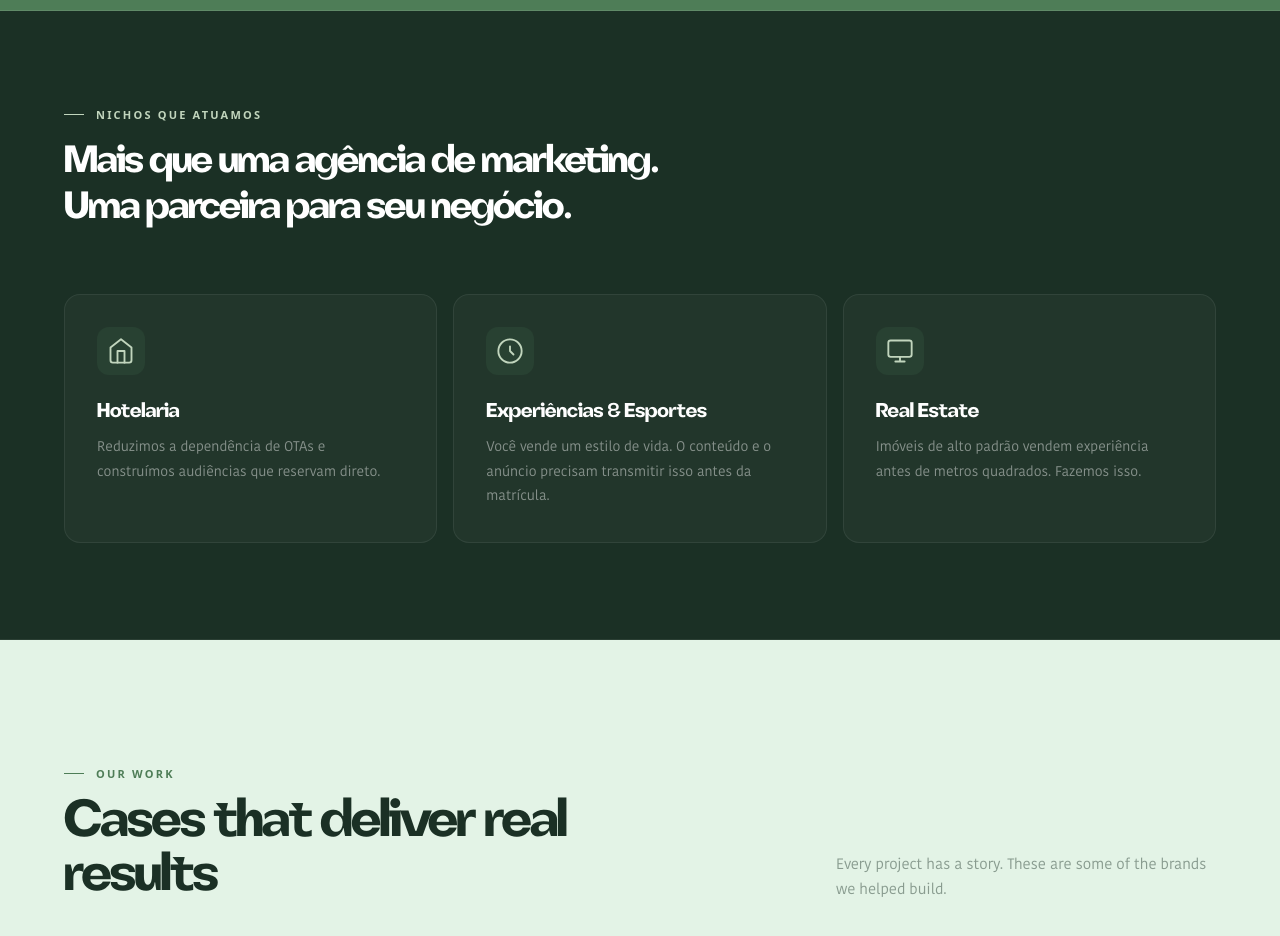
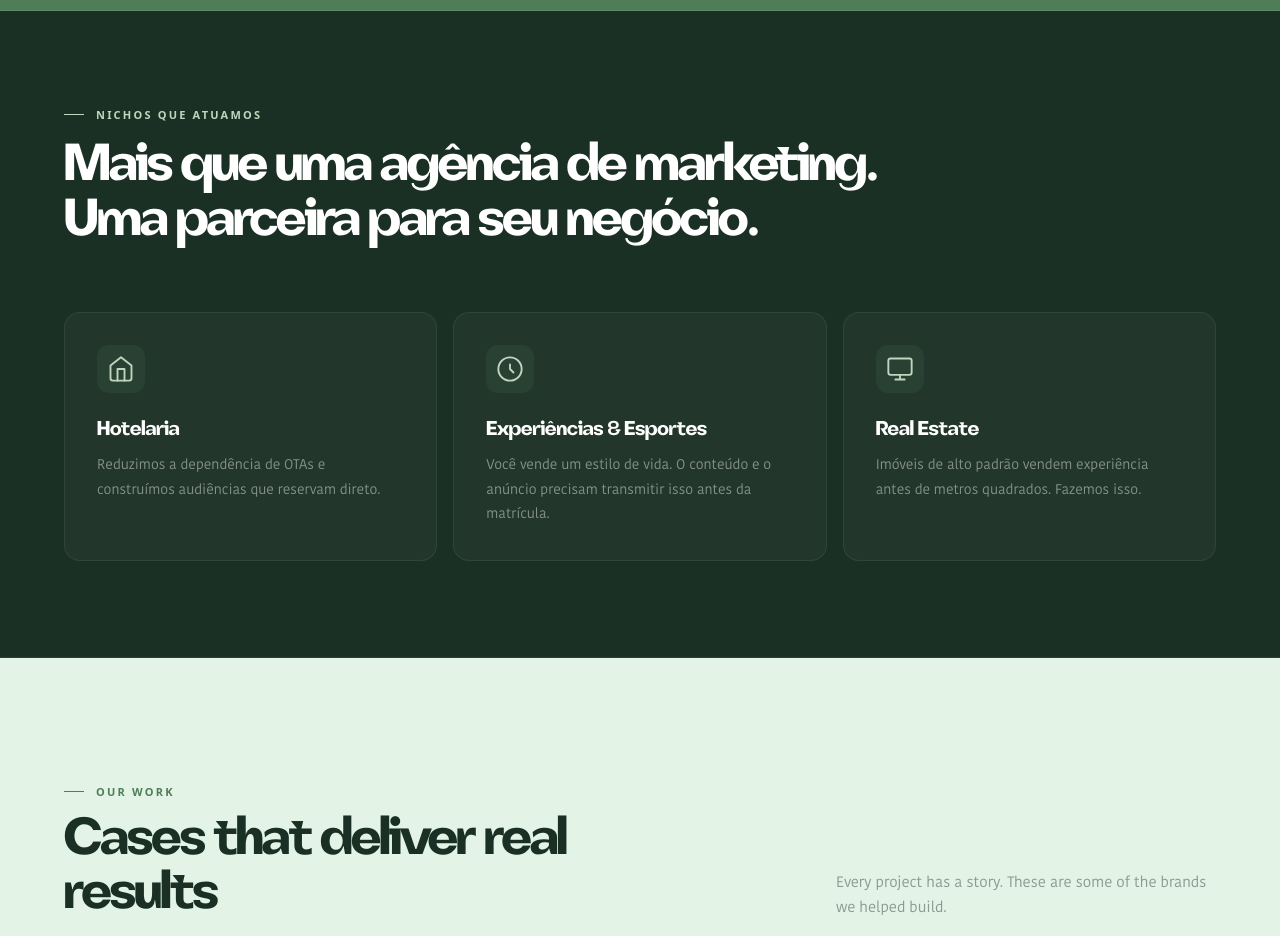
Before and after one commit to exploredigital-code/explore-digital-site, a Next.js app: page /en in a window 1280 px wide. Shown: the part 840-1776 px from the top of the page. Built offline with nearby package versions, Linux system fonts and the light colour scheme; no server answers; a web font is replaced by a local one.

Commit message:
UI: headline nichos padronizada com demais titulos

```diff
--- a/components/sections/Stats.tsx
+++ b/components/sections/Stats.tsx
@@ -44,7 +44,7 @@ export function Stats() {
               Nichos que atuamos
             </span>
           </div>
-          <h2 className="text-[clamp(22px,3vw,38px)] font-bold text-white leading-[1.2] tracking-tight max-w-[52%]">
+          <h2 className="text-[clamp(30px,4.5vw,52px)] font-bold text-white leading-[1.05] tracking-[-0.025em]">
             <span className="block">Mais que uma agência de marketing.</span>
             <span className="block">Uma parceira para seu negócio.</span>
           </h2>
```
